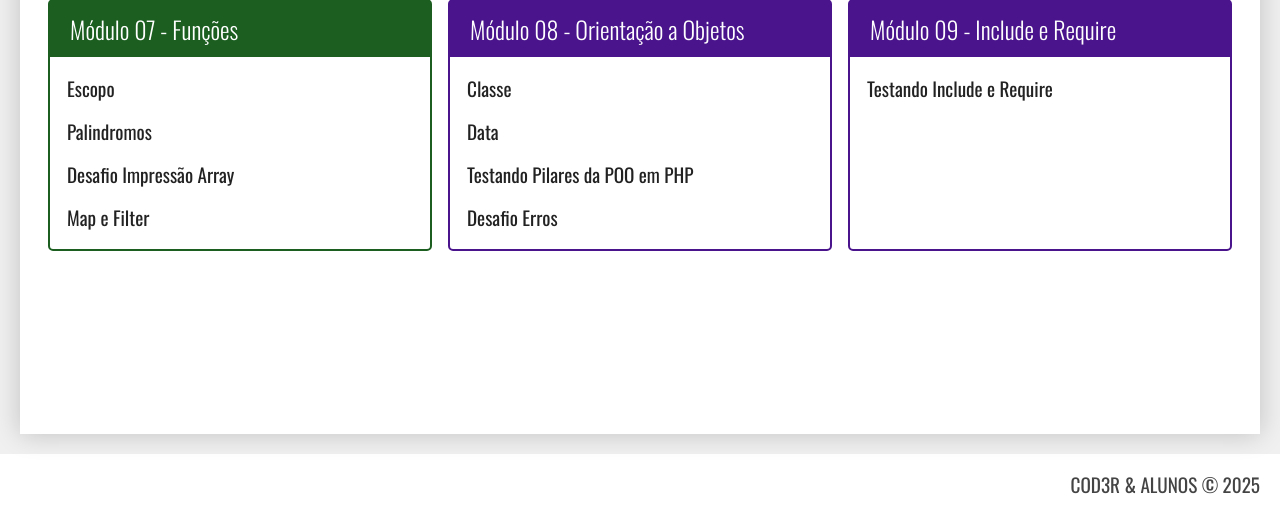
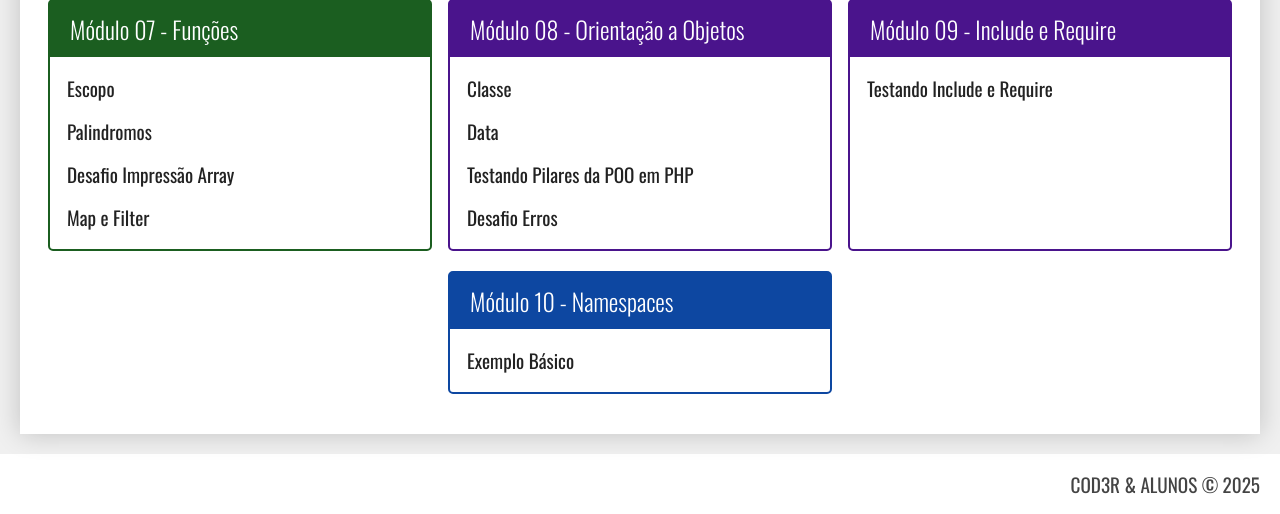
Before and after one commit to KauaHPedro/curso-php, a PHP site: page / in a window 1280 px wide. Shown: the part 662-1176 px from the top of the page. Run offline with PHP 8.4, Linux system fonts and the light colour scheme.

Commit message:
testando namespaces

```diff
--- a/menu.php
+++ b/menu.php
@@ -80,4 +80,11 @@
             </ul>
         </div>
 
+         <div class="modulo azul-escuro">
+             <h3>Módulo 10 - Namespaces</h3>
+             <ul>
+                 <li><a href="exercicio.php?dir=namespaces&file=exemploNamespace">Exemplo Básico</a></li>
+             </ul>
+         </div>
+
     </nav>
--- /dev/null
+++ b/namespaces/teste.php
@@ -0,0 +1,5 @@
+<?php
+
+use function contexto\exemploNamespace;
+
+echo exemploNamespace(5, 3);
```
Also changed, not shown: namespaces/exemploNamespace.php (added, +10 -0 lines).
